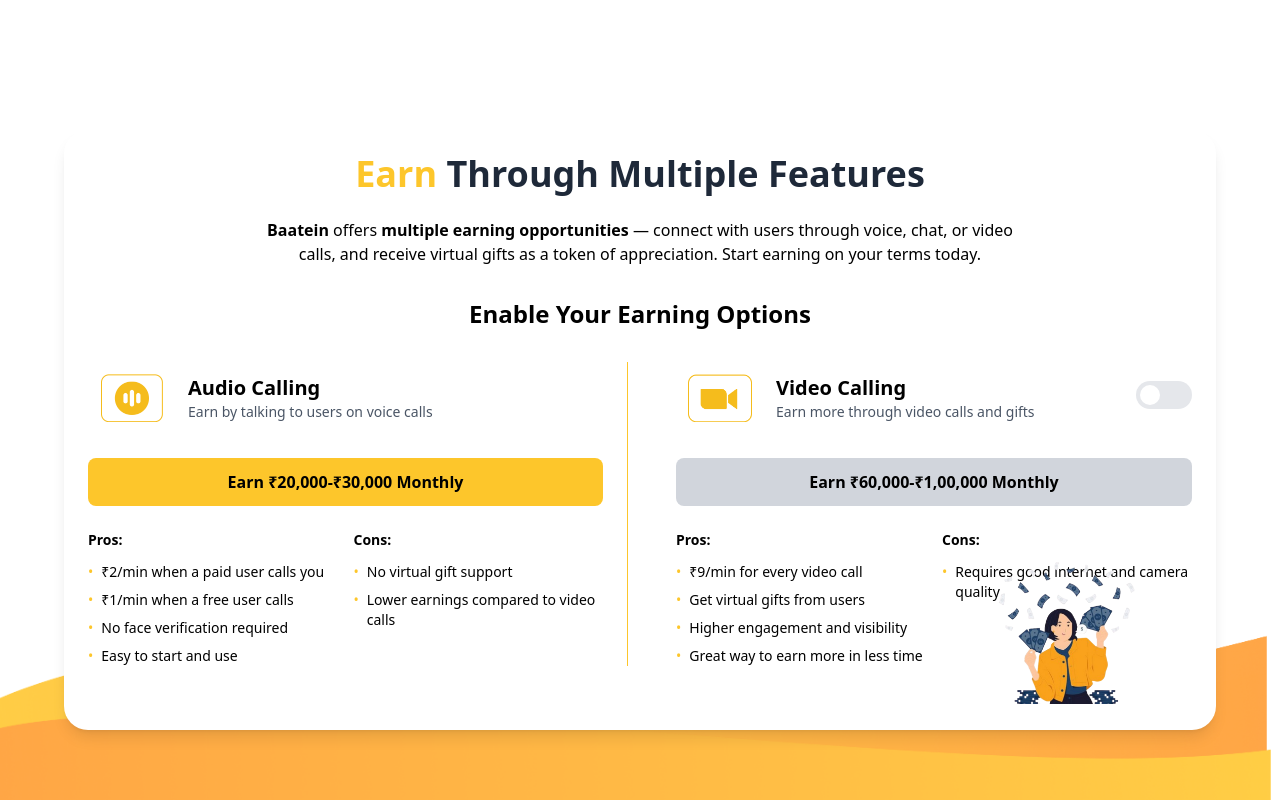
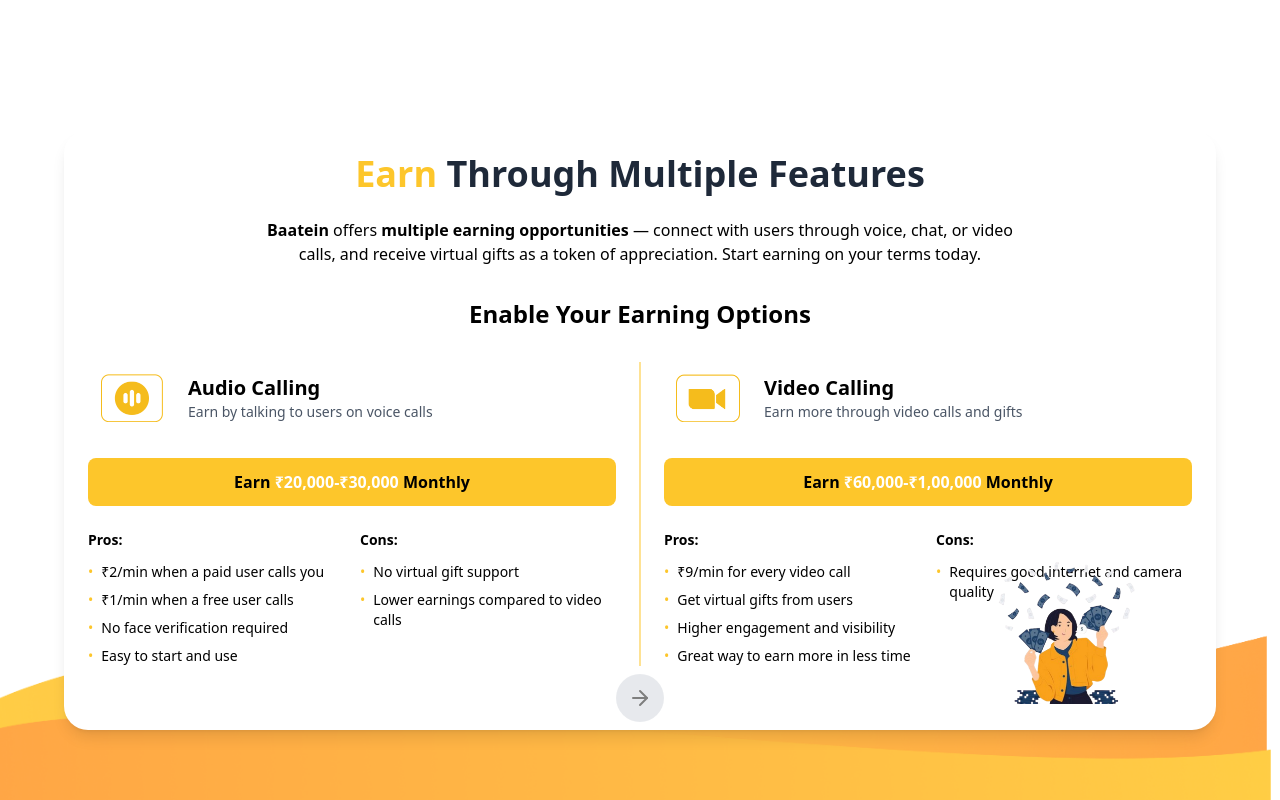
Before and after one commit to itzz-aryan-121/battein-onboard, a Next.js app: page /earn-multiple in a window 1280 px wide. Built offline with nearby package versions, Linux system fonts and the light colour scheme.

Commit message:
ui upgraded

```diff
--- a/app/bank-details/page.tsx
+++ b/app/bank-details/page.tsx
@@ -138,7 +138,7 @@ export default function BankDetails() {
     // If validation passes, proceed with submission
     console.log('Form Data:', formData);
 
-    // Navigate to rules and regulations page
+    // Navigate to rules and regulations page as the next step in the flow
     router.push('/rules-regulations');
   };
 
--- a/app/earn-multiple/page.tsx
+++ b/app/earn-multiple/page.tsx
@@ -5,17 +5,21 @@ import { useRouter } from 'next/navigation';
 import WaveBackground from '../components/WaveBackground';
 
 export default function BaateinEarningsPage() {
-  const [videoEnabled, setVideoEnabled] = useState(false);
+  const [selectedOption, setSelectedOption] = useState<'audio' | 'video' | null>(null); // Default to no selection
   const router = useRouter();
 
   const handleAudioSelect = () => {
-    if (!videoEnabled) {
-      router.push('/avatar-upload');
-    }
+    setSelectedOption('audio');
   };
 
   const handleVideoSelect = () => {
-    if (videoEnabled) {
+    setSelectedOption('video');
+  };
+
+  const handleContinue = () => {
+    if (selectedOption === 'audio') {
+      router.push('/avatar-upload');
+    } else if (selectedOption === 'video') {
       router.push('/video-upload');
     }
   };
@@ -40,9 +44,19 @@ export default function BaateinEarningsPage() {
           <h2 className="text-center text-2xl font-bold mb-8">Enable Your Earning Options</h2>
 
           {/* Two Columns */}
-          <div className="grid md:grid-cols-2 gap-6">
+          <div className="grid md:grid-cols-2 gap-0 relative">
+            {/* Center Divider Line */}
+            <div className="absolute top-0 bottom-0 left-1/2 transform -translate-x-1/2 w-px bg-[#FDC62B]"></div>
+
             {/* Left Column - Audio Calling */}
-            <div className="border-r border-[#FDC62B] pr-6 relative">
+            <div
+              className={`pr-6 relative transition-all duration-300 cursor-pointer ${
+                selectedOption === 'audio'
+                  ? 'bg-[#FFF8E0]'
+                  : 'hover:bg-gray-50'
+              }`}
+              onClick={handleAudioSelect}
+            >
               <div className="flex items-center mb-6">
                 <div className="p-3 rounded-lg">
                   <img src="/assets/Voice.png" alt="Audio Icon" className="h-12 w-16 object-contain" />
@@ -53,11 +67,8 @@ export default function BaateinEarningsPage() {
                 </div>
               </div>
 
-              <div
-                className={`rounded-lg py-3 text-center font-bold mb-6 transition-colors bg-[#FDC62B] cursor-pointer hover:bg-[#f0b600]`}
-                onClick={handleAudioSelect}
-              >
-                Earn ₹20,000-₹30,000 Monthly
+              <div className="rounded-lg py-3 text-center font-bold mb-6 bg-[#FDC62B]">
+                Earn <span className='text-white'>₹20,000-₹30,000</span> Monthly
               </div>
 
               <div className="grid grid-cols-2 gap-4">
@@ -99,44 +110,26 @@ export default function BaateinEarningsPage() {
             </div>
 
             {/* Right Column - Video Calling */}
-            <div className="pl-6">
-              <div className="flex items-center justify-between mb-6">
-                <div className="flex items-center">
-                  <div className="p-3 rounded-lg">
-                    <img src="/assets/Video.png" alt="Video Icon" className="h-12 w-16 object-contain" />
-                  </div>
-                  <div className="ml-3">
-                    <h3 className="text-xl font-bold">Video Calling</h3>
-                    <p className="text-sm text-gray-600">Earn more through video calls and gifts</p>
-                  </div>
+            <div
+              className={`pl-6 transition-all duration-300 cursor-pointer ${
+                selectedOption === 'video'
+                  ? 'bg-[#FFF8E0]'
+                  : 'hover:bg-gray-50'
+              }`}
+              onClick={handleVideoSelect}
+            >
+              <div className="flex items-center mb-6">
+                <div className="p-3 rounded-lg">
+                  <img src="/assets/Video.png" alt="Video Icon" className="h-12 w-16 object-contain" />
                 </div>
-                <div>
-                  <label
-                    className="inline-flex relative items-center cursor-pointer"
-                  >
-                    <input
-                      type="checkbox"
-                      className="sr-only"
-                      checked={videoEnabled}
-                      onChange={() => setVideoEnabled(!videoEnabled)}
-                    />
-                    <div className={`w-14 h-7 rounded-full transition ${videoEnabled ? 'bg-[#F5BC1B]' : 'bg-gray-200'}`}>
-                      <div className={`absolute top-1 left-1 bg-white w-5 h-5 rounded-full transition-transform transform ${videoEnabled ? 'translate-x-7' : ''}`}></div>
-                    </div>
-                  </label>
+                <div className="ml-3">
+                  <h3 className="text-xl font-bold">Video Calling</h3>
+                  <p className="text-sm text-gray-600">Earn more through video calls and gifts</p>
                 </div>
               </div>
 
-              <div
-                className={`rounded-lg py-3 text-center font-bold mb-6 transition-colors ${
-                  videoEnabled
-                    ? 'bg-[#FDC62B] cursor-pointer hover:bg-[#f0b600]'
-                    : 'bg-gray-300 cursor-not-allowed'
-                }`}
-                onClick={videoEnabled ? handleVideoSelect : undefined}
-                style={{ pointerEvents: videoEnabled ? 'auto' : 'none' }}
-              >
-                Earn ₹60,000-₹1,00,000 Monthly
+              <div className="rounded-lg py-3 text-center font-bold mb-6 bg-[#FDC62B]">
+                Earn <span className='text-white'>₹60,000-₹1,00,000</span> Monthly
               </div>
 
               <div className="grid grid-cols-2 gap-4">
@@ -173,6 +166,22 @@ export default function BaateinEarningsPage() {
               </div>
             </div>
           </div>
+
+          {/* Proceed Button */}
+          <div className="flex justify-center mt-2">
+            <button
+              onClick={handleContinue}
+              disabled={!selectedOption}
+              className={`rounded-full p-3 flex transition-all ${
+                selectedOption ? 'bg-[#FDC62B] cursor-pointer hover:bg-[#f0b600] transform hover:scale-105' : 'bg-gray-300 cursor-not-allowed opacity-50'
+              }`}
+            >
+              <svg xmlns="http://www.w3.org/2000/svg" width="24" height="24" viewBox="0 0 24 24" fill="none" stroke="currentColor" strokeWidth="2" strokeLinecap="round" strokeLinejoin="round" className="feather feather-arrow-right">
+                <line x1="5" y1="12" x2="19" y2="12"></line>
+                <polyline points="12 5 19 12 12 19"></polyline>
+              </svg>
+            </button>
+          </div>
         </div>
       </div>
 
--- a/app/facial-success/page.tsx
+++ b/app/facial-success/page.tsx
@@ -35,6 +35,11 @@ export default function FacialSuccessPage() {
 
     };
   }, [router]);
+
+  const handleContinue = () => {
+    // Route to kyc-upload as the first step in the flow
+    router.push('/kyc-upload');
+  };
 
   return (
     <div className="flex flex-col bg-white min-h-screen relative overflow-hidden">
@@ -92,10 +97,10 @@ export default function FacialSuccessPage() {
           </h2>
 
           <button
-            onClick={() => router.push('/rules-regulations')}
+            onClick={handleContinue}
             className="w-full bg-[#F5BC1C] text-white font-medium py-4 px-6 rounded-lg hover:bg-[#e5ac0f] transition-colors"
           >
-            Proceeding to the next step
+            Continue to KYC Verification
           </button>
         </div>
       </div>
--- a/app/page.tsx
+++ b/app/page.tsx
@@ -36,7 +36,7 @@ export default function Home() {
 
                 {/* Main Pitch */}
                 <h3 className="text-[28px] md:text-[32px] font-bold text-black mb-4 animate-fadeInUp delay-300">
-                    Earn <span className="text-[#F5BC1C]">₹40,000–₹80,000</span> Monthly as a Baatein Partner
+                    Earn <span className="text-[#F5BC1C]">₹80,000-₹1,00,000</span> Monthly as a Baatein Partner
                 </h3>
                 <p className="text-lg text-[#2D2D2D] mb-8 animate-fadeInUp delay-400">
                     Join 1,000+ partners growing their community and income on India's leading voice platform.
```
Also changed, not shown: app/kyc-upload/page.tsx (+56 -5 lines).
